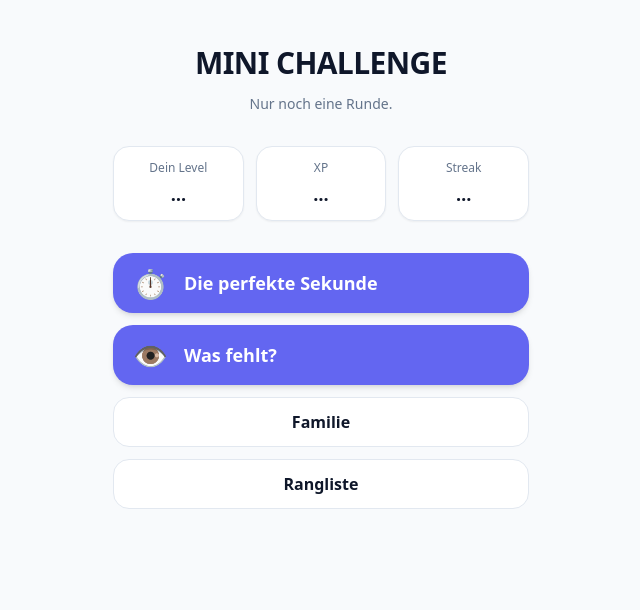
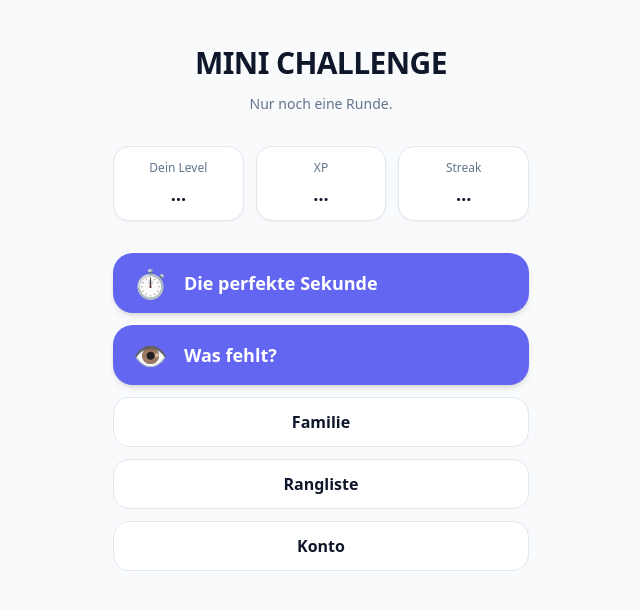
Before and after one commit to TE-Tools/TE-Mini-Games, a React (Vite) app: page / in a window 1280 px wide. Shown: the top 610 px of the page, without its empty margins (319-959 px from the left). Built offline with nearby package versions, Linux system fonts and the light colour scheme; no server answers.

Commit message:
feat: add Konto link on home page

```diff
--- a/src/pages/HomePage.tsx
+++ b/src/pages/HomePage.tsx
@@ -93,6 +93,10 @@ export function HomePage() {
         <Link to="/leaderboard" className={styles.secondaryButton}>
           Rangliste
         </Link>
+
+        <Link to="/auth" className={styles.secondaryButton}>
+          Konto
+        </Link>
       </nav>
     </main>
   )
```
